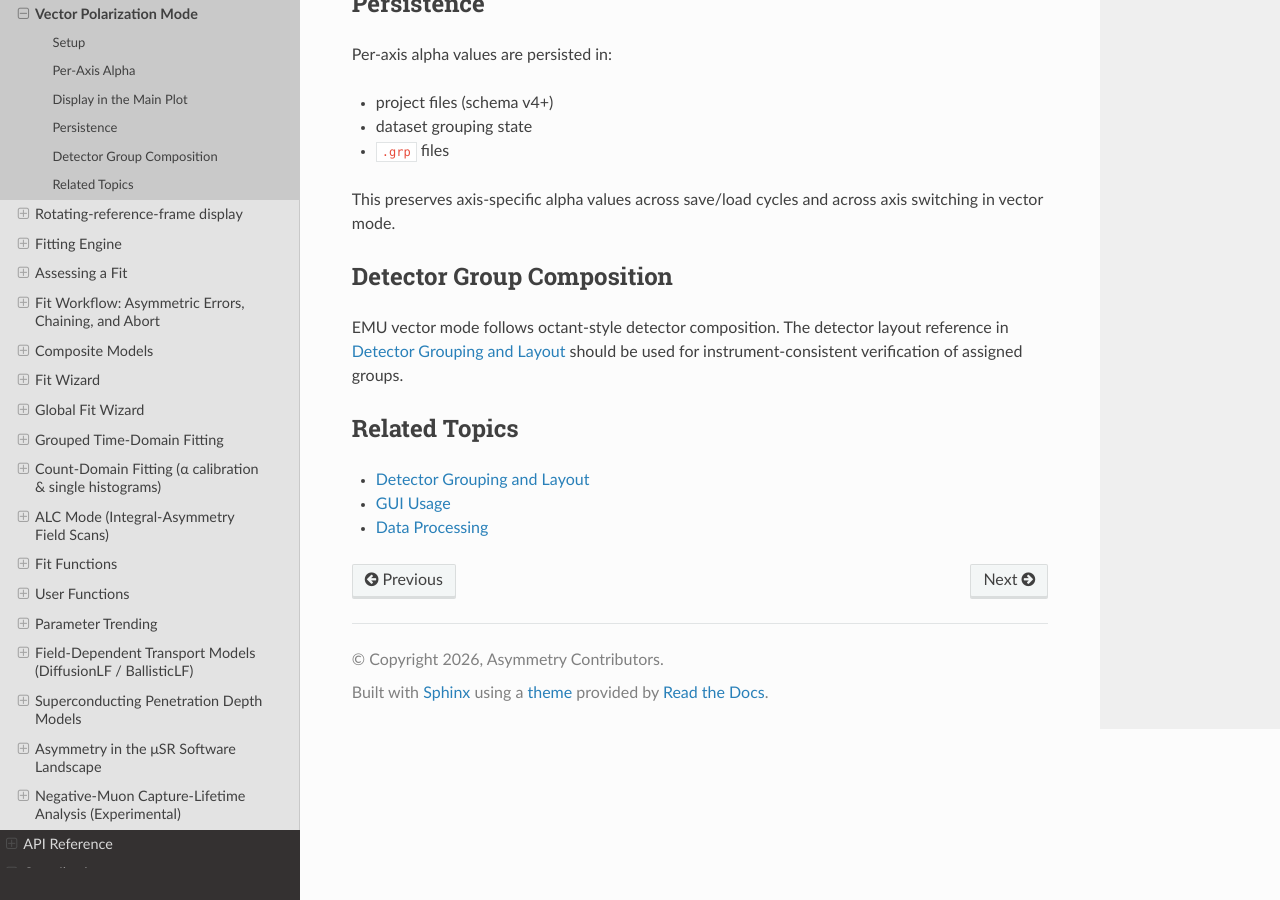
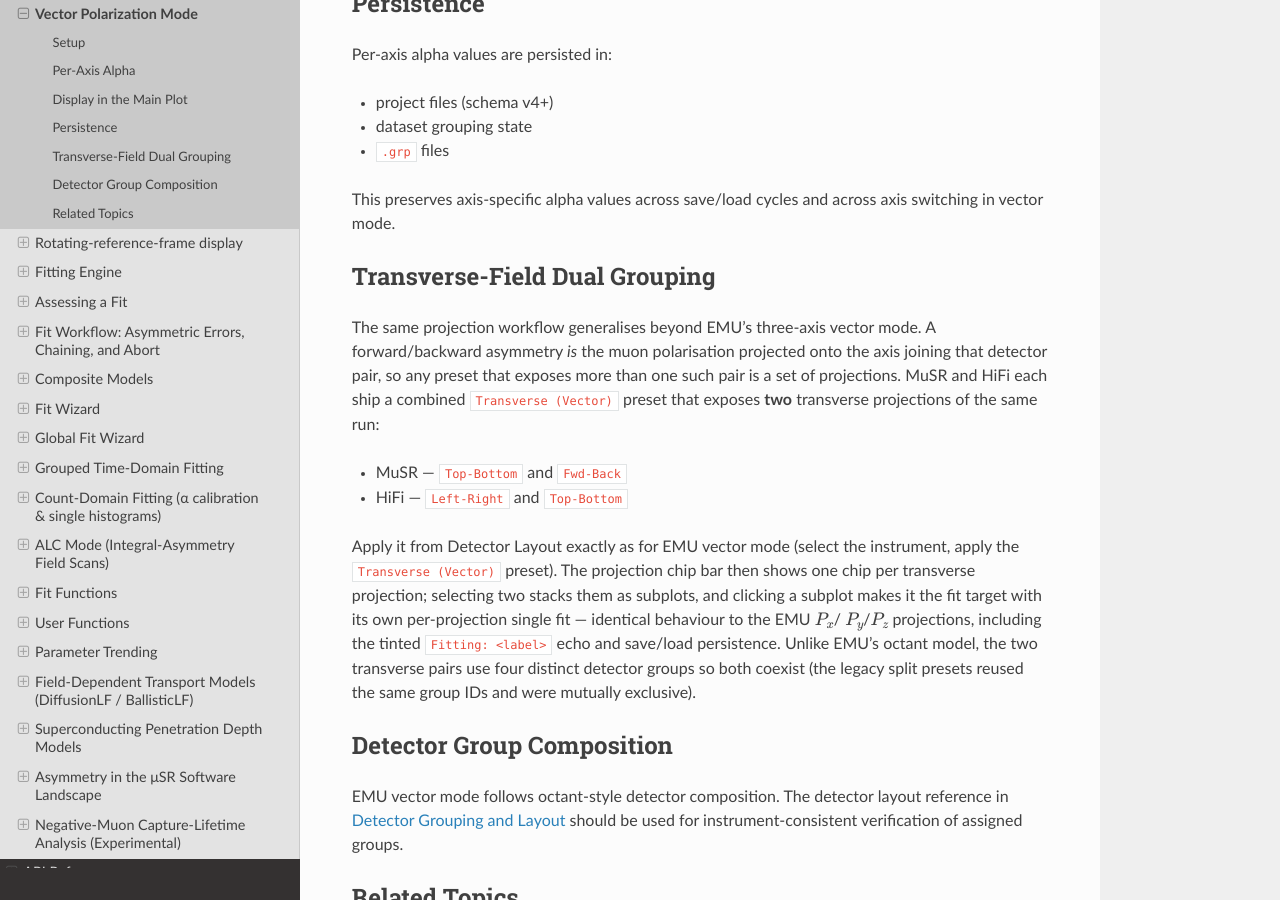
Before and after one commit to BenHuddart/asymmetry, a Sphinx documentation site: the page built from docs/user_guide/vector_polarization.rst, in a window 1280 px wide and 900 px high, scrolled down 2271 px. Built offline with Sphinx 7.4.7 and the Read the Docs theme 3.1.0, drawn with Linux system fonts in a browser that asks for light colours.

Commit message:
docs: document MuSR/HiFi Transverse (Vector) dual-projection presets
Add a Transverse-Field Dual Grouping section to the vector-polarization guide,
covering the combined Transverse (Vector) presets and that they drive the same
chip-bar / stacked-subplot / per-projection-fit workflow as EMU vector mode.

Co-Authored-By: Claude Opus 4.8 (1M context) <noreply@anthropic.com>

```diff
--- a/docs/user_guide/vector_polarization.rst
+++ b/docs/user_guide/vector_polarization.rst
@@ -91,6 +91,28 @@ Per-axis alpha values are persisted in:
 This preserves axis-specific alpha values across save/load cycles and across
 axis switching in vector mode.
 
+Transverse-Field Dual Grouping
+------------------------------
+
+The same projection workflow generalises beyond EMU's three-axis vector mode.
+A forward/backward asymmetry *is* the muon polarisation projected onto the axis
+joining that detector pair, so any preset that exposes more than one such pair is
+a set of projections. MuSR and HiFi each ship a combined ``Transverse (Vector)``
+preset that exposes **two** transverse projections of the same run:
+
+* MuSR — ``Top-Bottom`` and ``Fwd-Back``
+* HiFi — ``Left-Right`` and ``Top-Bottom``
+
+Apply it from Detector Layout exactly as for EMU vector mode (select the
+instrument, apply the ``Transverse (Vector)`` preset). The projection chip bar
+then shows one chip per transverse projection; selecting two stacks them as
+subplots, and clicking a subplot makes it the fit target with its own
+per-projection single fit — identical behaviour to the EMU :math:`P_x`/
+:math:`P_y`/:math:`P_z` projections, including the tinted ``Fitting: <label>``
+echo and save/load persistence. Unlike EMU's octant model, the two transverse
+pairs use four distinct detector groups so both coexist (the legacy split
+presets reused the same group IDs and were mutually exclusive).
+
 Detector Group Composition
 --------------------------
 
```
